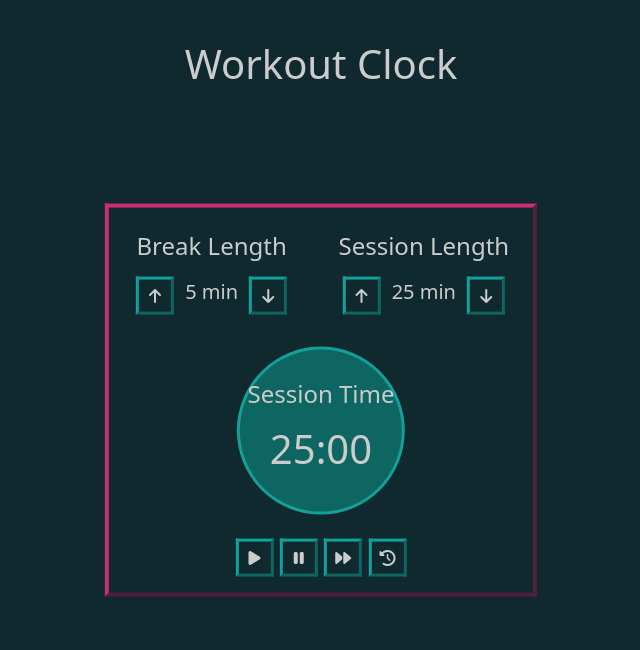
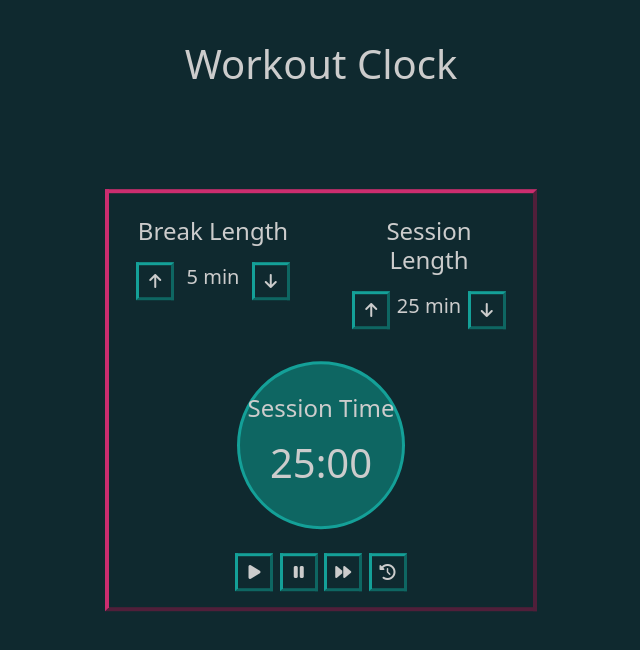
Before and after one commit to Ivaz7/Front-end-freeCodeCamp, a React (Vite) app in the folder WorkoutClock/: page / in a window 1280 px wide. Shown: the top 650 px of the page, without its empty margins (319-959 px from the left). Built offline with nearby package versions, Linux system fonts and the light colour scheme.

Commit message:
Make break and session length interactive and const display

```diff
--- a/WorkoutClock/src/components/lengthBrkSion.jsx
+++ b/WorkoutClock/src/components/lengthBrkSion.jsx
@@ -1,10 +1,17 @@
+import { useSelector, useDispatch } from 'react-redux';
+import { incremenetBreak, incremenetSession, decrementBreak, decrementSession } from '../statesRedux/lengthSlice';
+
 const LengthBreakSession = () => {
+  const { sessionLgth, breakLgth } = useSelector((state) => state.length)
+  const dispatch = useDispatch();
+
   return (
     <section
       className="
         lengthBrkSion
         d-flex
         flex-row
+        justify-content-between
         gap-5
         text-center
         p-2
@@ -15,6 +22,7 @@ const LengthBreakSession = () => {
           lengthDiv
           d-flex
           flex-column
+          align-items-center
           gap-2
         "
       >
@@ -25,18 +33,17 @@ const LengthBreakSession = () => {
             lengthBtn
             d-flex
             flex-row
-            gap-2
             align-items-center
-            justify-content-center
+            justify-content-between
           "
         >
-          <button id="break-increment">
+          <button onClick={() => dispatch(incremenetBreak())} id="break-increment">
            <i className="fa-solid fa-arrow-up"></i>
           </button>
 
-          <h5 id="break-length">5 min</h5>
+          <h5 id="break-length">{breakLgth} min</h5>
 
-          <button id="break-decrement">
+          <button onClick={() => dispatch(decrementBreak())} id="break-decrement">
             <i className="fa-solid fa-arrow-down"></i>
           </button>
         </div>
@@ -47,6 +54,7 @@ const LengthBreakSession = () => {
           lengthDiv
           d-flex
           flex-column
+          align-items-center
           gap-2
         "
       >
@@ -57,18 +65,17 @@ const LengthBreakSession = () => {
             lengthBtn
             d-flex
             flex-row
-            gap-2
             align-items-center
-            justify-content-center
+            justify-content-between
           "
         >
-          <button id="session-increment">
+          <button onClick={() => dispatch(incremenetSession())} id="session-increment">
            <i className="fa-solid fa-arrow-up"></i>
           </button>
 
-          <h5 id="session-length">25 min</h5>
+          <h5 id="session-length">{sessionLgth} min</h5>
 
-          <button id="session-decrement">
+          <button onClick={() => dispatch(decrementSession())} id="session-decrement">
             <i className="fa-solid fa-arrow-down"></i>
           </button>
         </div>
--- /dev/null
+++ b/WorkoutClock/src/statesRedux/lengthSlice.js
@@ -0,0 +1,41 @@
+import { createSlice } from "@reduxjs/toolkit";
+
+const initialState = {
+  breakLgth: 5,
+  sessionLgth: 25
+}
+
+export const lengthSlice = createSlice({
+  name: 'length',
+  initialState,
+  reducers: {
+    incremenetBreak: (state) => {
+      if (state.breakLgth === 60) {
+        return;
+      }
+      state.breakLgth += 1;
+    },
+    incremenetSession: (state) => {
+      if (state.sessionLgth === 60) {
+        return;
+      }
+      state.sessionLgth += 1;
+    },
+    decrementBreak: (state) => {
+      if (state.breakLgth === 1) {
+        return;
+      }
+      state.breakLgth -= 1;
+    },
+    decrementSession: (state) => {
+      if (state.sessionLgth === 1) {
+        return;
+      }
+      state.sessionLgth -= 1;
+    }
+  }
+})
+
+export const { incremenetBreak, incremenetSession, decrementBreak, decrementSession } = lengthSlice.actions;
+
+export default lengthSlice.reducer;
--- a/WorkoutClock/src/statesRedux/store.js
+++ b/WorkoutClock/src/statesRedux/store.js
@@ -1,7 +1,8 @@
 import { configureStore } from '@reduxjs/toolkit';
+import lengthReducer from './lengthSlice';
 
 export const store = configureStore({
   reducer: {
-
+    length: lengthReducer
   }
 })
--- /dev/null
+++ b/WorkoutClock/src/stylesSCSS/_lengthBrkSion.scss
@@ -0,0 +1,11 @@
+.lengthBrkSion {
+  width: 25rem;
+
+  .lengthDiv {
+    width: 11rem;
+
+    .lengthBtn {
+      width: 10rem;
+    }
+  }
+}
--- a/WorkoutClock/src/stylesSCSS/main.scss
+++ b/WorkoutClock/src/stylesSCSS/main.scss
@@ -1,6 +1,7 @@
 @use './config' as c;
 @use './button';
 @use './timeRender.';
+@use './lengthBrkSion';
 
 * {
   color: c.$white;
@@ -21,6 +22,7 @@ main {
   left: 50%;
   top: 50%;
   transform: translate(-50%, -50%);
+  width: 27rem;
 
   border: 0.3rem solid;
   border-bottom-color: c.$redDark;
```
